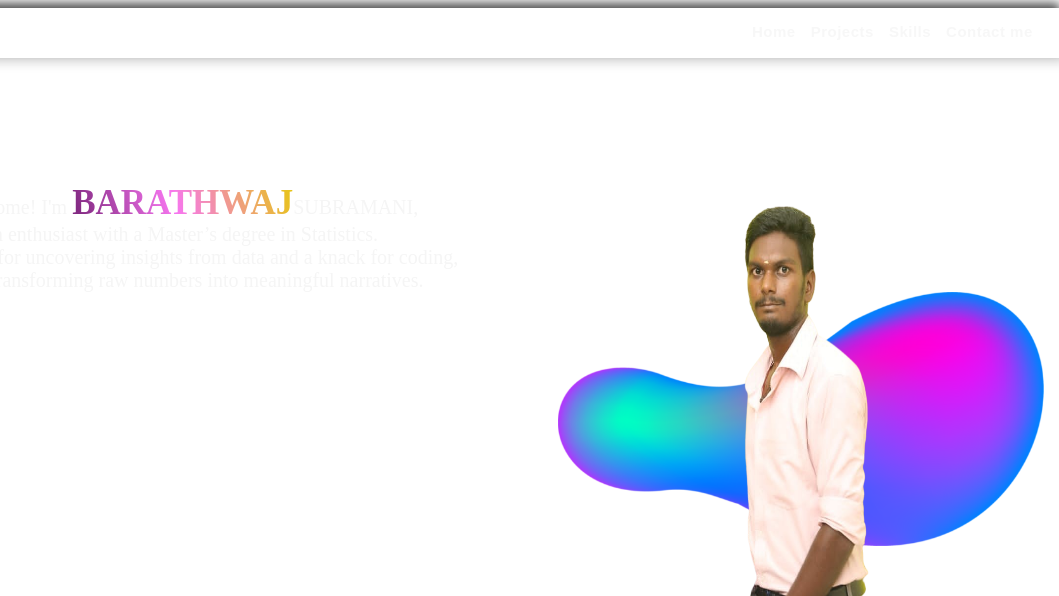
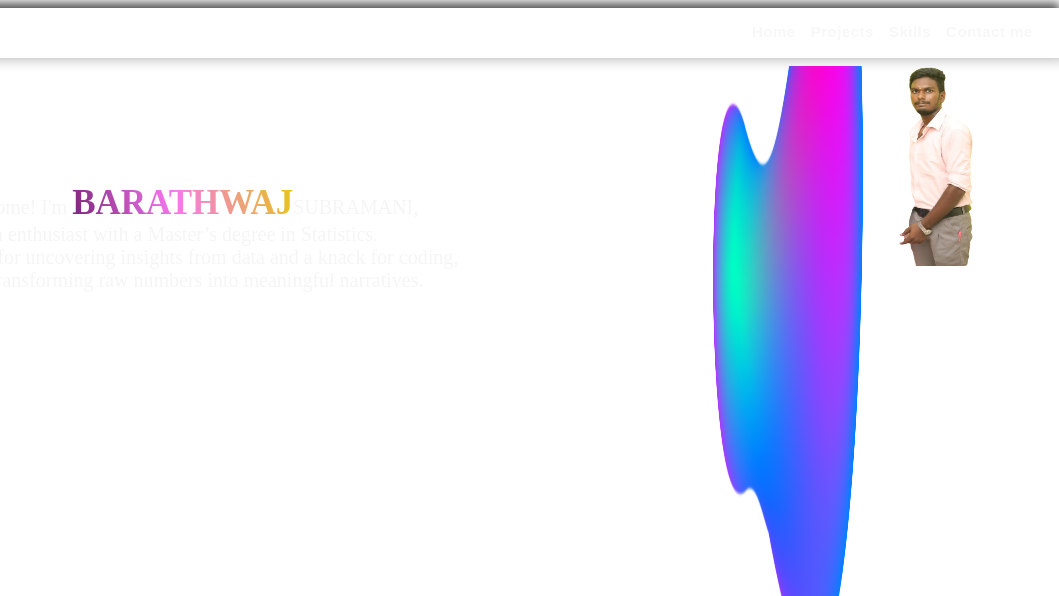
Before and after one commit to Barathwaj-Subramani/my-portfolio, a plain HTML site: page index.html in a window 1280 px wide. Shown: the top 596 px of the page, 221-1280 px from the left. Drawn offline with Linux system fonts and the light colour scheme.

Commit message:
stylesheetportfolio.css

```diff
--- a/stylesheetportfolio.css
+++ b/stylesheetportfolio.css
@@ -47,6 +47,7 @@
 .f2{
     display: flex;
     flex: 1;
+    transition: 1s;
 }
 .name{
     font-weight: bolder;
@@ -71,7 +72,7 @@
     margin-bottom: 0%;
     margin-left: 5px;
     margin-right: 10px ;
-    transition: 0.5s;
+    transition: 0.1s;
 }
 
 
@@ -209,8 +210,8 @@ h1{
 
 .mypic{
     display: flex;
-    height: 85%;
-    width: 38%;
+    height: 100%;
+    width: 40%;
 
     position: absolute;
     transform: translateY(48px);
@@ -221,26 +222,28 @@ h1{
 }
 .mypic img{
 
-    position: absolute;
+    position: relative;
     left: 50%;
     transform: translateX(-50%);
     transition: bottom 1s, left 1s ;
+    overflow: hidden;
 }
 .bgpic{
-    width:100%;
+    width: 150px;
     justify-items: center;
     align-items: center;
     bottom: 200px;
-
+    overflow: hidden;
 }
 .mypic:hover .bgpic{
     bottom: 250px;
 }
 .profilep{
-    height: 80%;
-    width: 40%;
+    height: 200px;
+    width: 100px;
     bottom: 0px;
     border-radius: 25%;
+    overflow: hidden;
 
 }
 .mypic:hover .profilep{
```
